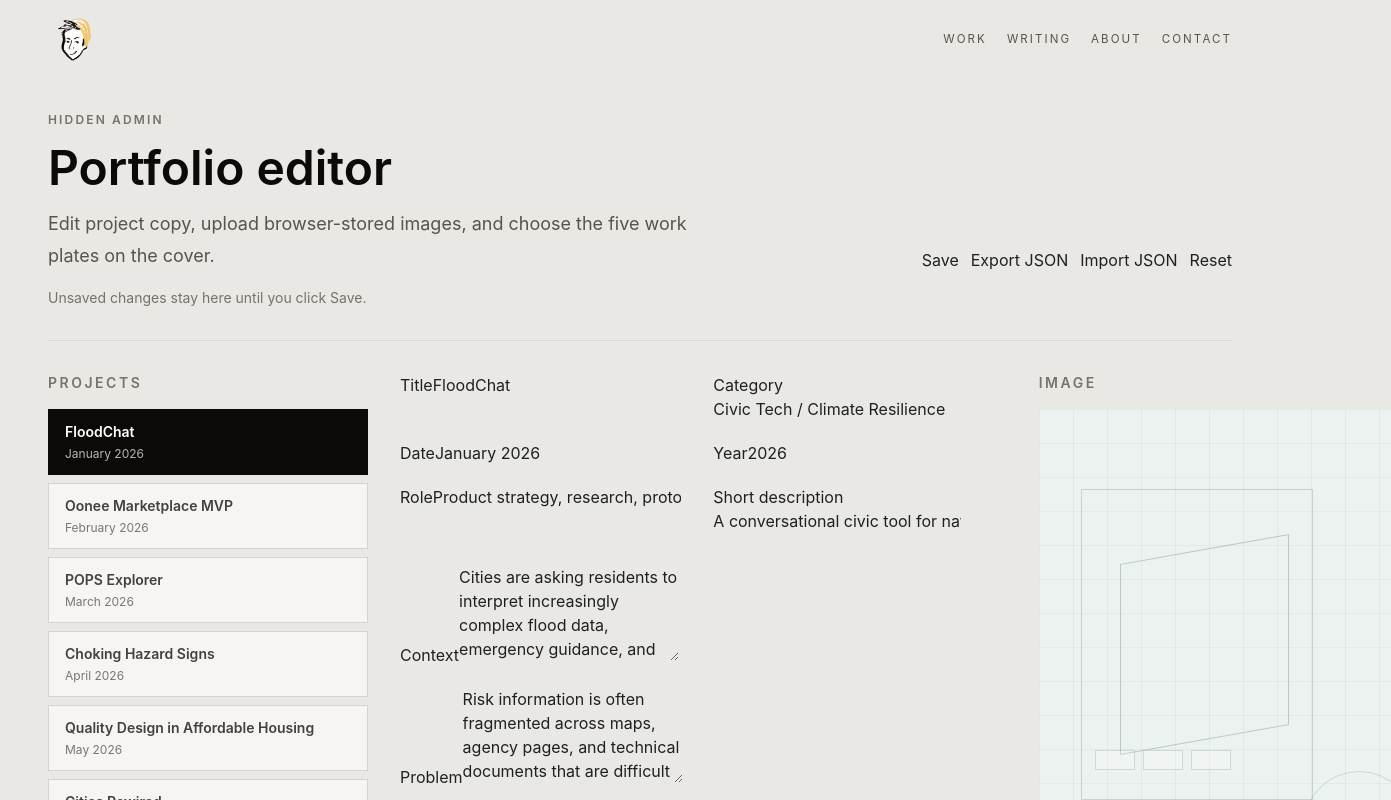
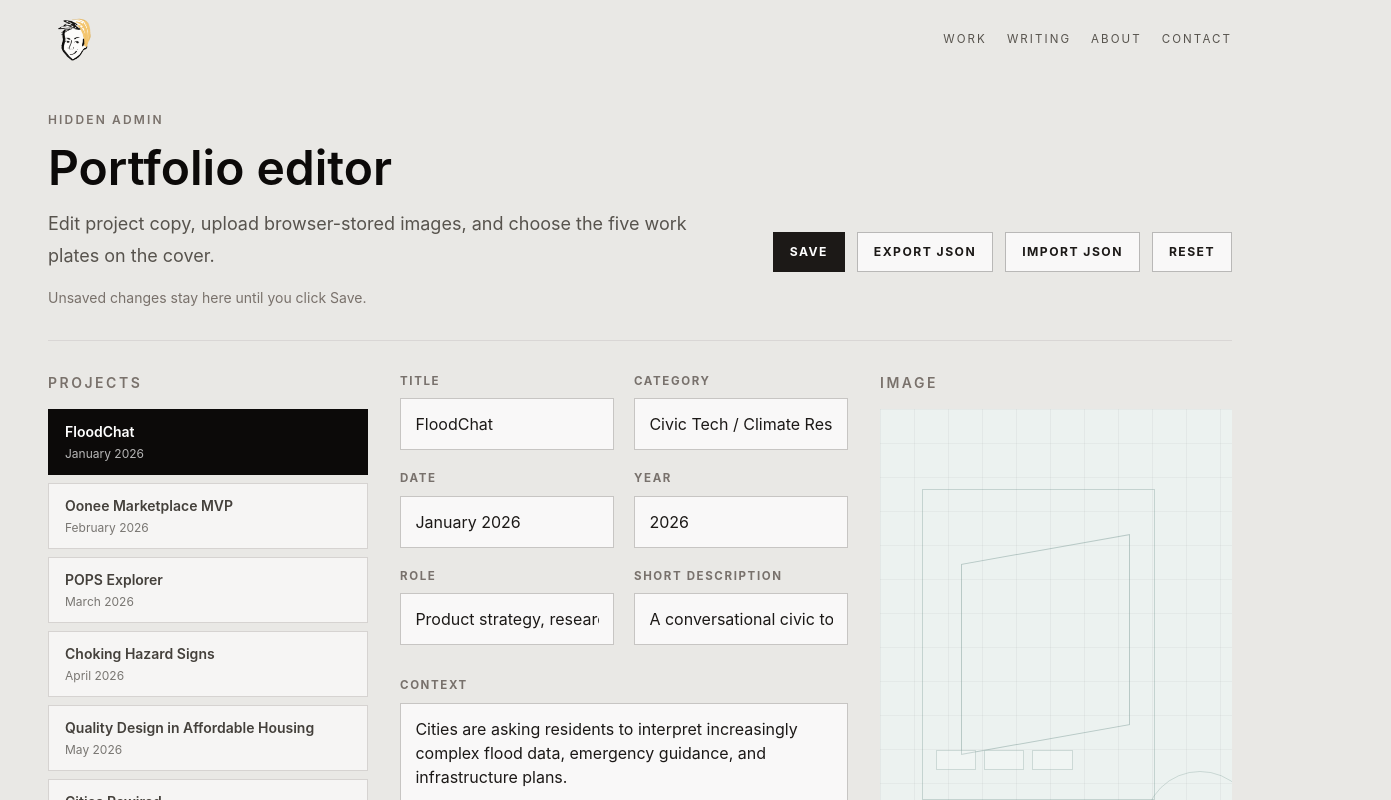
Before and after one commit to gibsonchu/portfolio-2026, a Next.js app: page /admin in a window 1280 px wide. Shown: the top 800 px of the page, 1391 px wide, since content can reach past the window. Built offline with nearby package versions, Linux system fonts and the light colour scheme.

Commit message:
Add admin panel form styles

```diff
--- a/app/globals.css
+++ b/app/globals.css
@@ -119,3 +119,70 @@ a {
     linear-gradient(rgba(31, 33, 31, 0.08) 1px, transparent 1px);
   background-size: 34px 34px;
 }
+
+.admin-button,
+.admin-button-primary,
+.admin-mini-button {
+  border: 1px solid rgba(68, 64, 60, 0.35);
+  background: rgba(255, 255, 255, 0.72);
+  color: #1c1917;
+  font-size: 0.76rem;
+  font-weight: 700;
+  letter-spacing: 0.12em;
+  line-height: 1;
+  padding: 0.8rem 1rem;
+  text-transform: uppercase;
+  transition: background 160ms ease, border-color 160ms ease, color 160ms ease;
+}
+
+.admin-button:hover,
+.admin-mini-button:hover {
+  border-color: #1c1917;
+  background: #fff;
+}
+
+.admin-button-primary {
+  border-color: #1c1917;
+  background: #1c1917;
+  color: #fff;
+}
+
+.admin-button-primary:hover {
+  background: #44403c;
+}
+
+.admin-mini-button {
+  padding: 0.5rem 0.58rem;
+  font-size: 0.62rem;
+}
+
+.admin-field {
+  display: grid;
+  gap: 0.5rem;
+}
+
+.admin-field span {
+  color: #78716c;
+  font-size: 0.72rem;
+  font-weight: 700;
+  letter-spacing: 0.14em;
+  text-transform: uppercase;
+}
+
+.admin-field input,
+.admin-field textarea,
+.admin-input {
+  border: 1px solid rgba(68, 64, 60, 0.28);
+  background: rgba(255, 255, 255, 0.72);
+  color: #1c1917;
+  font: inherit;
+  padding: 0.82rem 0.9rem;
+  width: 100%;
+}
+
+.admin-field input:focus,
+.admin-field textarea:focus,
+.admin-input:focus {
+  border-color: #1c1917;
+  outline: none;
+}
```
